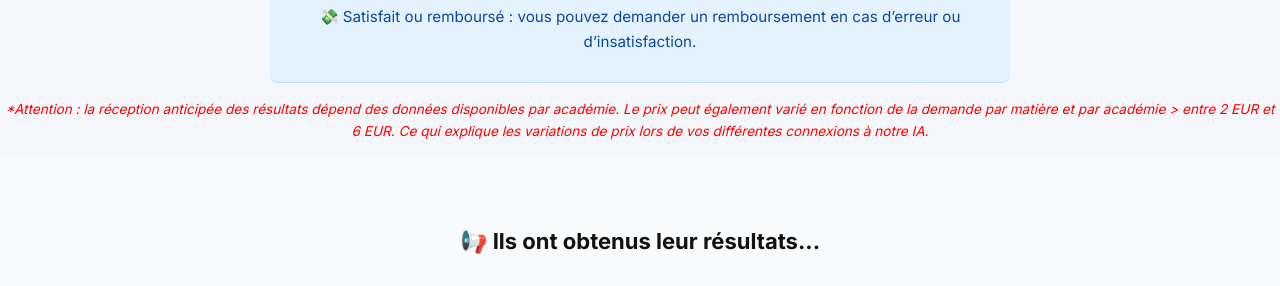
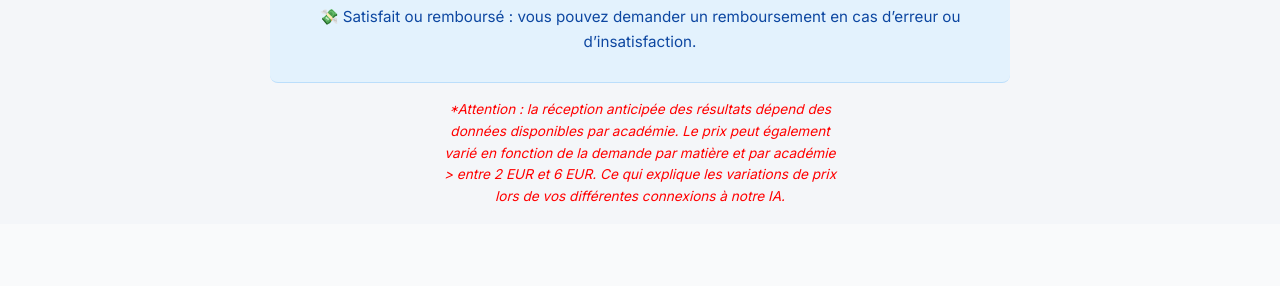
Before and after one commit to bacresultat/ia, a website: page index.html in a window 1280 px wide. Shown: the part 1813-2099 px from the top of the page. Drawn offline with Linux system fonts and the light colour scheme; a script that the page names is missing.

Commit message:
Update index.html

```diff
--- a/index.html
+++ b/index.html
@@ -86,7 +86,7 @@
   <p>📩 Les résultats sont envoyés par email après paiement.<small class="email-hint">Veuillez entrer une adresse email valide – votre résultat y sera envoyé directement.</small></p>
   <p>💸 Satisfait ou remboursé : vous pouvez demander un remboursement en cas d’erreur ou d’insatisfaction.</p>
 </section>
-<p style="color: red; font-size: 0.85rem; font-style: italic; margin: 1rem 0; text-align: center;">
+<p style="color: red; font-size: 0.85rem; font-style: italic; margin: 1rem auto; text-align: center; max-width: 400px;">
   *Attention : la réception anticipée des résultats dépend des données disponibles par académie. Le prix peut également varié en fonction de la demande par matière et par académie > entre 2 EUR et 6 EUR.
 Ce qui explique les variations de prix lors de vos différentes connexions à notre IA.</p>
 
```
